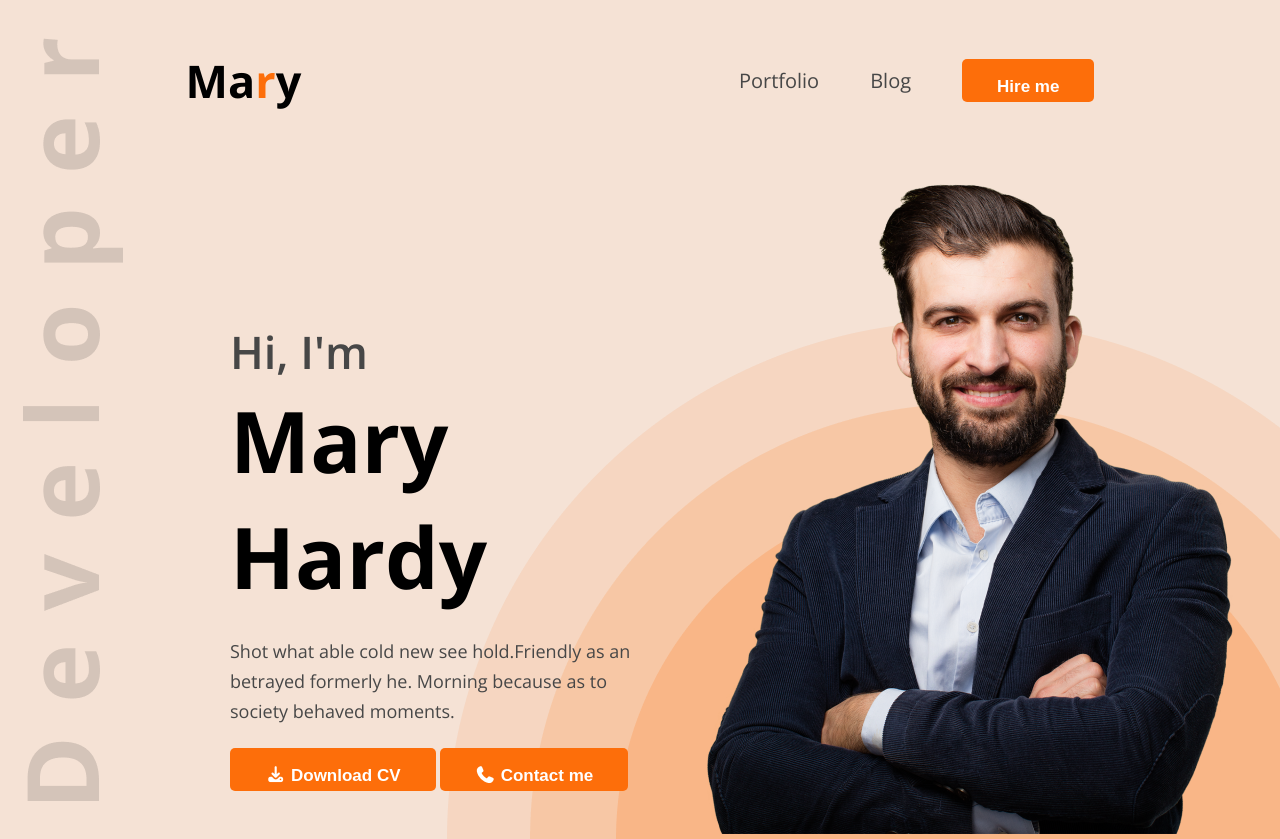
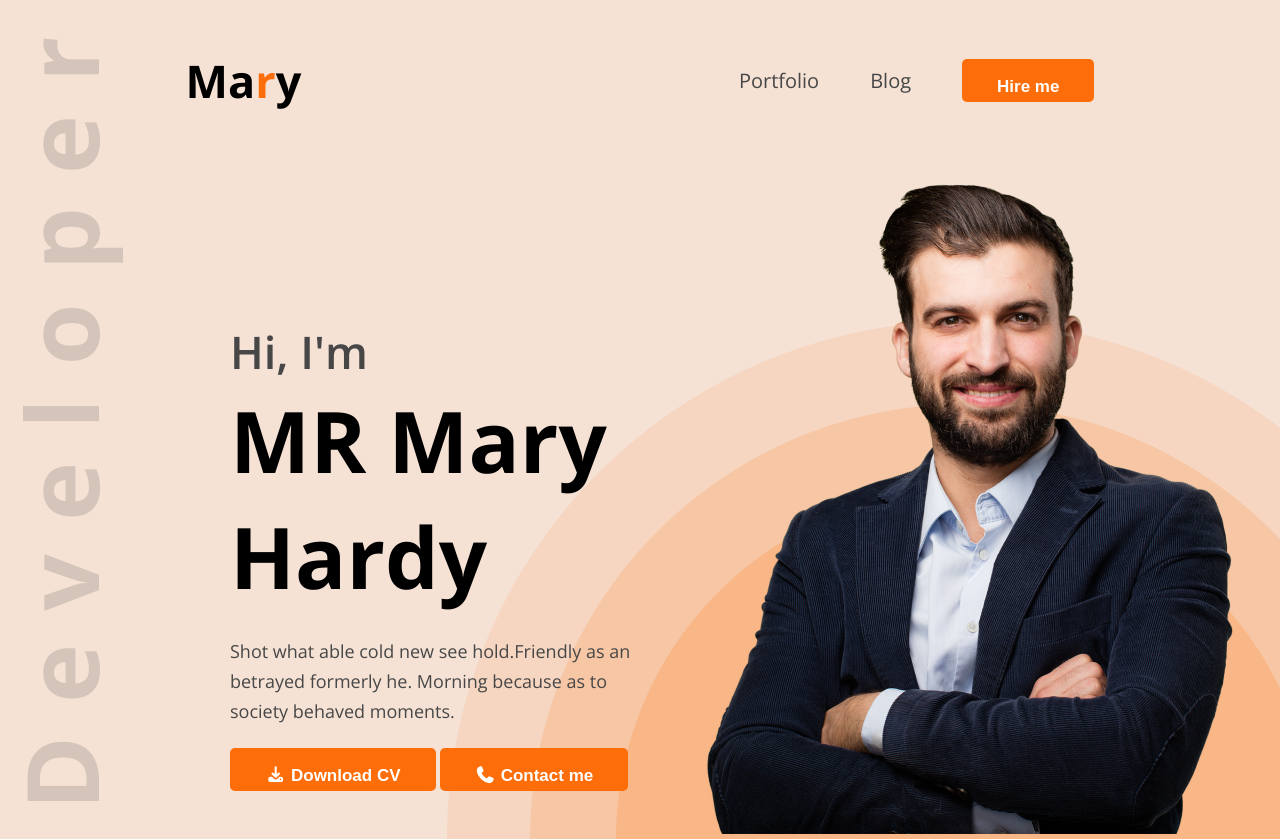
Before and after one commit to muhiminulshafin/hero-dev-code, a plain HTML site: page index.html in a window 1280 px wide. Shown: the top 839 px of the page. Drawn offline with nearby package versions, Linux system fonts and the light colour scheme.

Commit message:
fixd something

```diff
--- a/index.html
+++ b/index.html
@@ -27,7 +27,7 @@
         <section class="banner">
             <div class="banner-content">
                 <h2>Hi, I'm </h2>
-                <h1> Mary Hardy</h1>
+                <h1> MR Mary Hardy</h1>
                 <br>
                 <p>Shot what able cold new see hold.Friendly as an betrayed formerly he. Morning because as to society behaved moments.</p>
                 <br>
```
